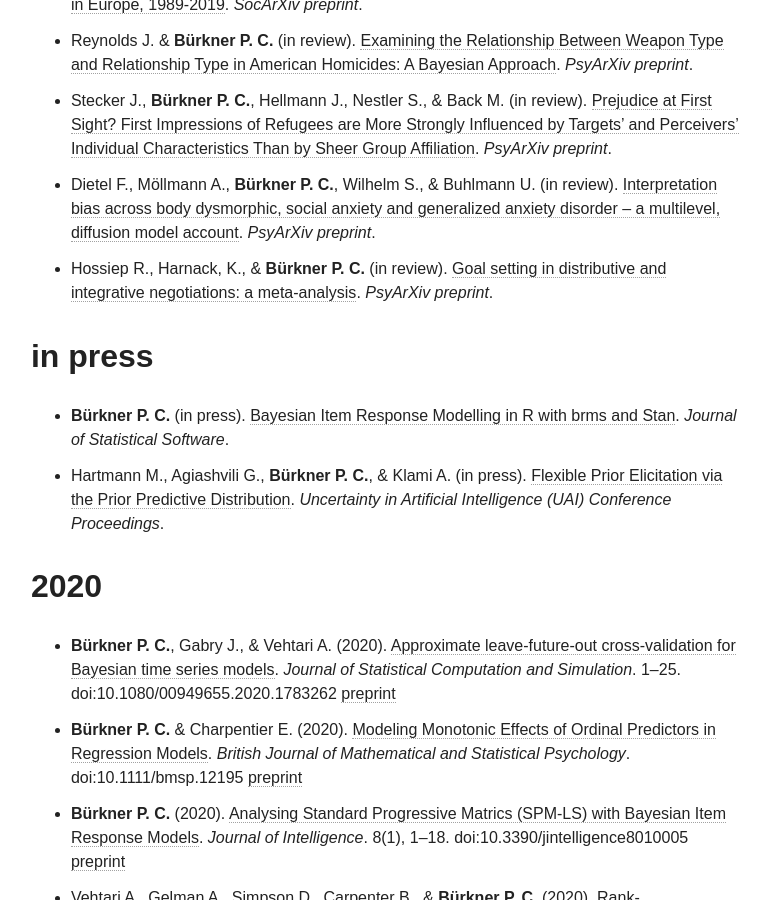
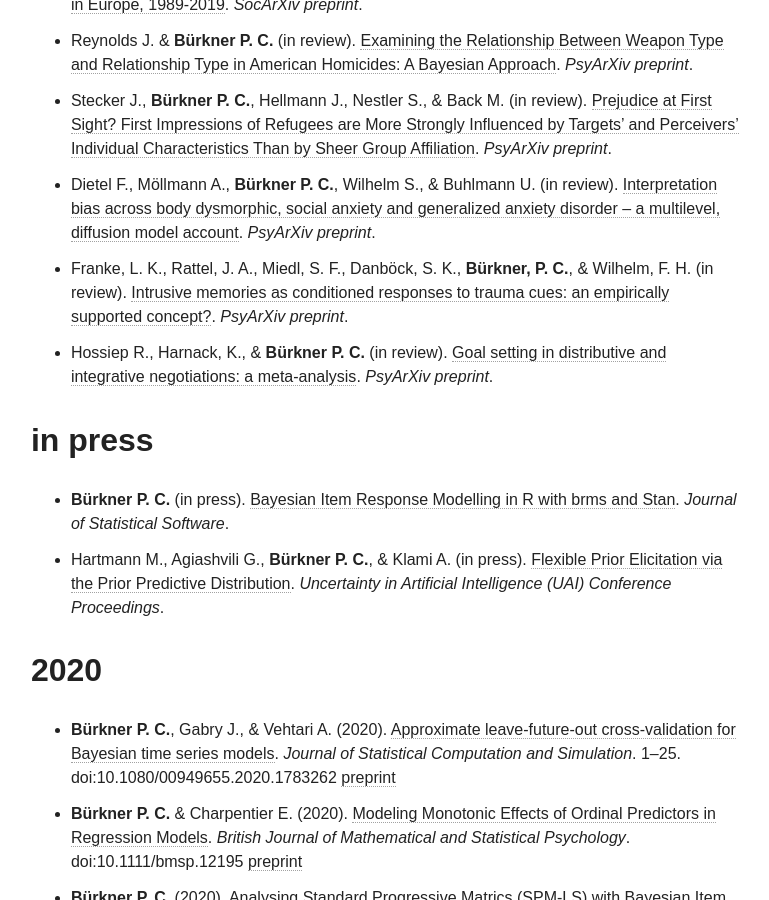
Before and after one commit to paul-buerkner/paul-buerkner.github.io, a Jekyll site: the page built from publications/index.md, in a window 1280 px wide and 900 px high, scrolled down 1085 px. Shown: the whole window, without its empty margins (255-1024 px from the left). Built offline with Jekyll 4.4.1, drawn with Linux system fonts in a browser that asks for light colours; nearby versions of some CDN libraries.

Commit message:
add new preprint

```diff
--- a/publications/index.md
+++ b/publications/index.md
@@ -16,6 +16,7 @@ excerpt: "A list of my publications"
 * Reynolds J. & **Bürkner P. C.** (in review). [Examining the Relationship Between Weapon Type and Relationship Type in American Homicides: A Bayesian Approach](https://psyarxiv.com/tf7je/). *PsyArXiv preprint*.
 * Stecker J., **Bürkner P. C.**, Hellmann J., Nestler S., & Back M. (in review). [Prejudice at First Sight? First Impressions of Refugees are More Strongly Influenced by Targets’ and Perceivers’ Individual Characteristics Than by Sheer Group Affiliation](https://psyarxiv.com/wt6kr). *PsyArXiv preprint*.
 * Dietel F., Möllmann A., **Bürkner P. C.**, Wilhelm S., & Buhlmann U. (in review). [Interpretation bias across body dysmorphic, social anxiety and generalized anxiety disorder – a multilevel, diffusion model account](https://psyarxiv.com/3hnpu/). *PsyArXiv preprint*.
+* Franke, L. K., Rattel, J. A., Miedl, S. F., Danböck, S. K., **Bürkner, P. C.**, & Wilhelm, F. H. (in review). [Intrusive memories as conditioned responses to trauma cues: an empirically supported concept?](https://psyarxiv.com/t5h97/). *PsyArXiv preprint*.
 * Hossiep R., Harnack, K., & **Bürkner P. C.** (in review). [Goal setting in distributive and integrative negotiations: a meta-analysis](https://psyarxiv.com/mkgxt). *PsyArXiv preprint*.
 
 ## in press
```
